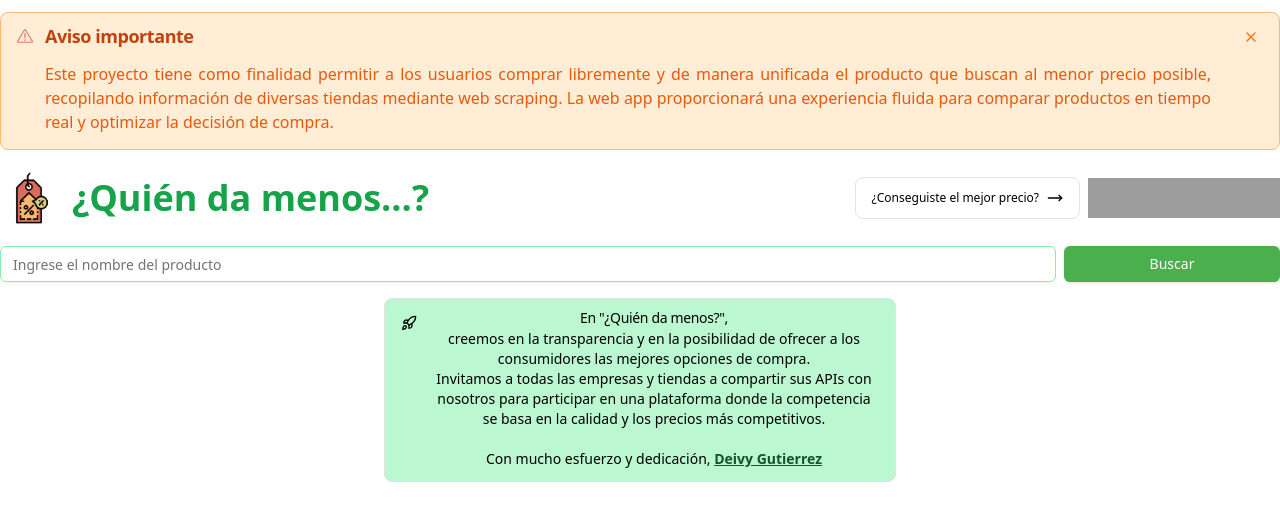
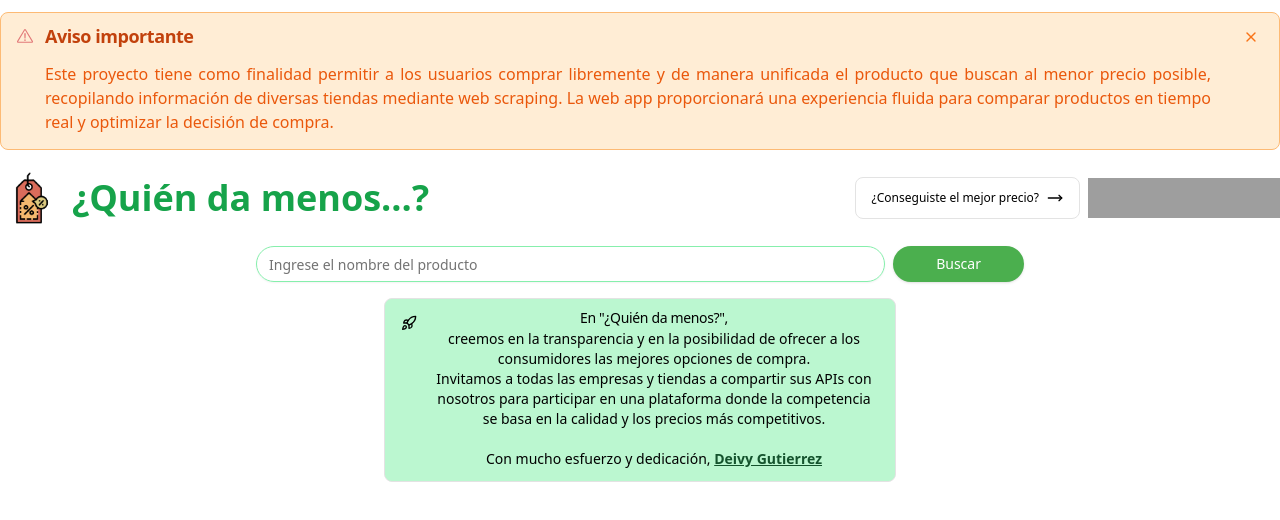
Before and after one commit to dpaul20/quiendamenos, a Next.js app: page / in a window 1280 px wide. Shown: the top 520 px of the page. Built offline with nearby package versions, Linux system fonts and the light colour scheme; grey boxes are pictures that could not be loaded.

Commit message:
Refactor components and add Cafecito button to Header

```diff
--- /dev/null
+++ b/src/components/Cafecito.tsx
@@ -0,0 +1,32 @@
+import Link from "next/link";
+import { Alert, AlertDescription } from "./ui/alert";
+import Image from "next/image";
+import { MoveRight } from "lucide-react";
+
+export default function Cafecito() {
+  return (
+    <div className="flex flex-col lg:flex-row justify-between items-center gap-2">
+      <Alert className="flex flex-row items-center gap-2 px-2 py-1 lg:px-4 lg:py-3">
+        <AlertDescription className="text-xs text-center">
+          ¿Conseguiste el mejor precio?
+        </AlertDescription>
+        <div className="hidden lg:block h-4 w-4">
+          <MoveRight className="h-full w-full top-1/2 right-2" />
+        </div>
+      </Alert>
+      <Link
+        href="https://cafecito.app/quien-da-menos"
+        rel="noopener"
+        target="_blank"
+      >
+        <Image
+          src="https://cdn.cafecito.app/imgs/buttons/button_4.png"
+          width={192}
+          height={40}
+          alt="Invitame un café en cafecito.app"
+          className="h-9 lg:h-auto max-h-10 max-w-48"
+        />
+      </Link>
+    </div>
+  );
+}
--- a/src/components/Header.tsx
+++ b/src/components/Header.tsx
@@ -1,7 +1,5 @@
 import Image from "next/image";
-import Link from "next/link";
-import { Alert, AlertDescription } from "./ui/alert";
-import { MoveRight } from "lucide-react";
+import Cafecito from "./Cafecito";
 
 export default function Header() {
   return (
@@ -13,29 +11,7 @@ export default function Header() {
         </h1>
       </div>
 
-      <div className="flex flex-col lg:flex-row justify-between items-center gap-2">
-        <Alert className="flex flex-row items-center gap-2 px-2 py-1 lg:px-4 lg:py-3">
-          <AlertDescription className="text-xs text-center">
-            ¿Conseguiste el mejor precio?
-          </AlertDescription>
-          <div className="hidden lg:block h-4 w-4">
-            <MoveRight className="h-full w-full top-1/2 right-2" />
-          </div>
-        </Alert>
-        <Link
-          href="https://cafecito.app/quien-da-menos"
-          rel="noopener"
-          target="_blank"
-        >
-          <Image
-            src="https://cdn.cafecito.app/imgs/buttons/button_4.png"
-            width={192}
-            height={40}
-            alt="Invitame un café en cafecito.app"
-            className="h-9 lg:h-auto max-h-10 max-w-48"
-          />
-        </Link>
-      </div>
+      <Cafecito />
     </div>
   );
 }
--- a/src/components/SearchForm.tsx
+++ b/src/components/SearchForm.tsx
@@ -15,16 +15,16 @@ export default function SearchForm({ onSearch }: Readonly<SearchFormProps>) {
   };
 
   return (
-    <form onSubmit={handleSubmit} className="flex flex-row gap-2">
+    <form onSubmit={handleSubmit} className="flex flex-row gap-2 w-full max-w-3xl mx-auto">
       <Input
         type="text"
         value={productName}
         onChange={(e) => setProductName(e.target.value)}
         placeholder="Ingrese el nombre del producto"
         required
-        className="w-full border-green-300 focus:ring-green-500 focus:border-green-500"
+        className="w-full border-green-300 focus:ring-green-500 focus:border-green-500 rounded-full"
       />
-      <Button type="submit" className="w-1/5 text-white">
+      <Button type="submit" className="w-1/5 text-white rounded-full">
         Buscar
       </Button>
     </form>
```
